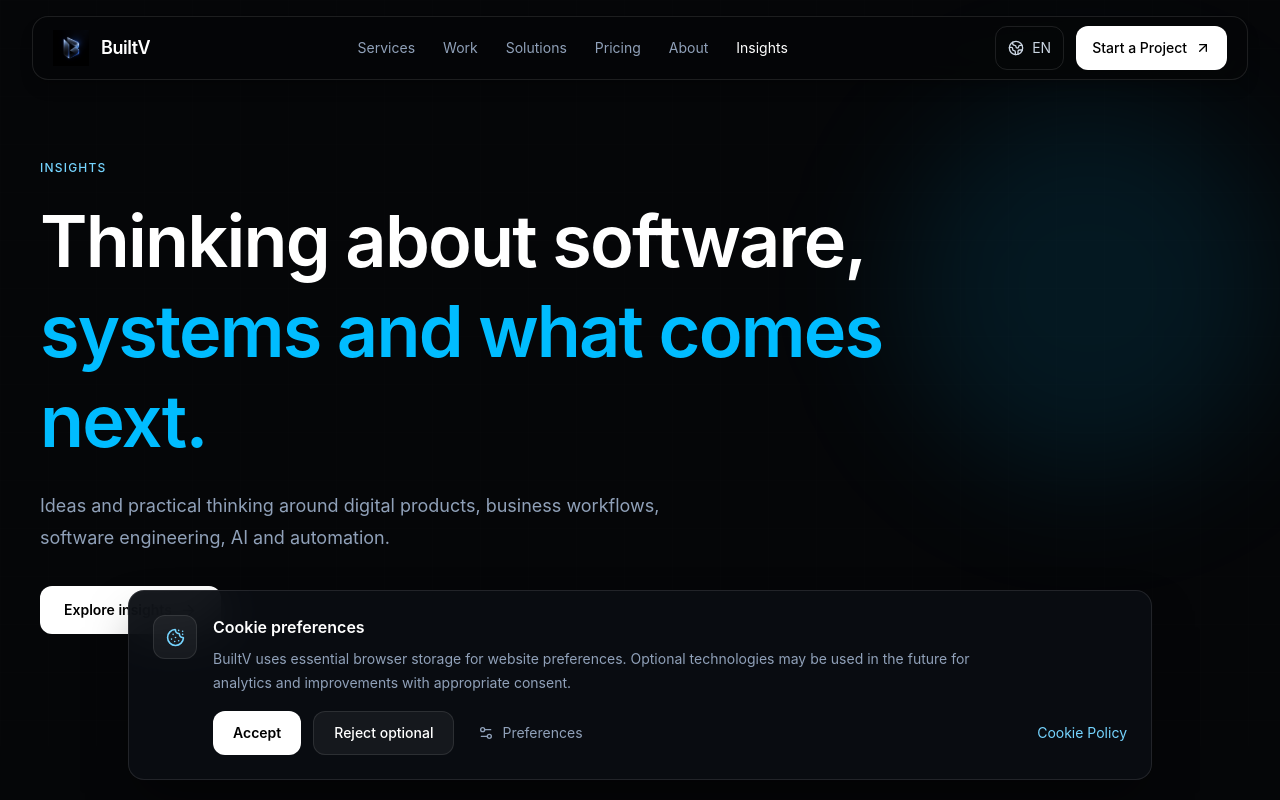
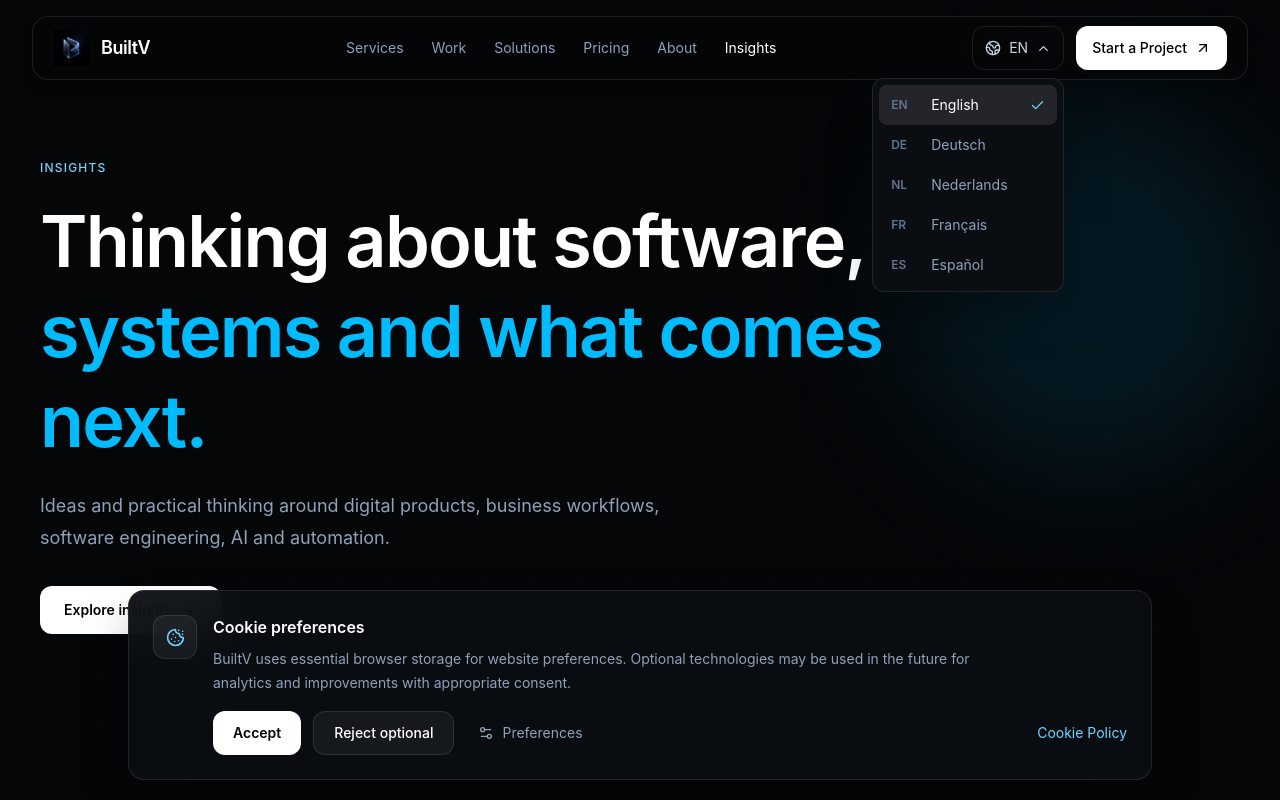
Before and after one commit to vishalgoswami2007/BuiltV, a React (Vite) app: page /insights in a window 1280 px wide. Both pictures are taken after a click on the button "EN". Shown: the top 800 px of the page. Built offline with nearby package versions, Linux system fonts and the light colour scheme.

Commit message:
feat: connect responsive language selector

```diff
--- a/src/components/layout/Navbar.tsx
+++ b/src/components/layout/Navbar.tsx
@@ -1,9 +1,10 @@
 import { useState } from "react";
 import { Link, NavLink } from "react-router-dom";
-import { ArrowUpRight, Globe2, Menu, X } from "lucide-react";
+import { ArrowUpRight, Menu, X } from "lucide-react";
 
 import logo from "../../assets/logo/builtv-logo.png";
 import { navigationItems } from "../../data/navigation";
+import LanguageSelector from "../localization/LanguageSelector";
 
 function Navbar() {
   const [isOpen, setIsOpen] = useState(false);
@@ -15,7 +16,6 @@ function Navbar() {
           className="flex h-14 items-center justify-between rounded-2xl border border-white/10 bg-[#050608]/85 px-3 shadow-lg shadow-black/20 backdrop-blur-xl sm:h-16 sm:px-5"
           aria-label="Main navigation"
         >
-          {/* Logo */}
           <Link
             to="/"
             onClick={() => setIsOpen(false)}
@@ -33,7 +33,6 @@ function Navbar() {
             </span>
           </Link>
 
-          {/* Desktop Navigation */}
           <div className="hidden items-center gap-7 lg:flex">
             {navigationItems.map((item) => (
               <NavLink
@@ -53,16 +52,8 @@ function Navbar() {
             ))}
           </div>
 
-          {/* Desktop Actions */}
           <div className="hidden items-center gap-3 lg:flex">
-            <button
-              type="button"
-              className="flex min-h-11 items-center gap-2 rounded-xl border border-white/10 px-3 py-2 text-sm text-slate-300 transition-colors hover:border-white/20 hover:text-white"
-              aria-label="Change language"
-            >
-              <Globe2 size={16} />
-              EN
-            </button>
+            <LanguageSelector />
 
             <Link
               to="/contact"
@@ -73,7 +64,6 @@ function Navbar() {
             </Link>
           </div>
 
-          {/* Mobile Menu Button */}
           <button
             type="button"
             onClick={() => setIsOpen((current) => !current)}
@@ -86,7 +76,6 @@ function Navbar() {
           </button>
         </nav>
 
-        {/* Mobile Navigation */}
         {isOpen && (
           <div
             id="mobile-navigation"
@@ -113,14 +102,12 @@ function Navbar() {
             </div>
 
             <div className="mt-3 border-t border-white/10 pt-3 sm:mt-4 sm:pt-4">
-              <button
-                type="button"
-                className="mb-3 flex min-h-12 w-full items-center gap-2 rounded-xl border border-white/10 px-4 py-3 text-sm text-slate-300 transition hover:border-white/20 hover:text-white"
-                aria-label="Change language"
-              >
-                <Globe2 size={16} />
-                English
-              </button>
+              <div className="mb-3">
+                <LanguageSelector
+                  mobile
+                  onLanguageChange={() => setIsOpen(false)}
+                />
+              </div>
 
               <Link
                 to="/contact"
--- a/src/components/localization/LanguageSelector.tsx
+++ b/src/components/localization/LanguageSelector.tsx
@@ -1,27 +1,161 @@
-import { useEffect } from "react";
+import { useEffect, useRef, useState } from "react";
+import { Check, ChevronDown, Globe2 } from "lucide-react";
 import { useTranslation } from "react-i18next";
 
-const supportedLanguages = ["en", "de", "nl", "fr", "es"];
+const languages = [
+  {
+    code: "en",
+    short: "EN",
+    label: "English",
+  },
+  {
+    code: "de",
+    short: "DE",
+    label: "Deutsch",
+  },
+  {
+    code: "nl",
+    short: "NL",
+    label: "Nederlands",
+  },
+  {
+    code: "fr",
+    short: "FR",
+    label: "Français",
+  },
+  {
+    code: "es",
+    short: "ES",
+    label: "Español",
+  },
+];
 
-function LocaleSync() {
+type LanguageSelectorProps = {
+  mobile?: boolean;
+  onLanguageChange?: () => void;
+};
+
+function LanguageSelector({
+  mobile = false,
+  onLanguageChange,
+}: LanguageSelectorProps) {
   const { i18n } = useTranslation();
 
+  const [isOpen, setIsOpen] = useState(false);
+
+  const containerRef = useRef<HTMLDivElement>(null);
+
+  const currentLanguage =
+    languages.find((language) =>
+      i18n.language.toLowerCase().startsWith(language.code),
+    ) ?? languages[0];
+
   useEffect(() => {
-    const savedLanguage = localStorage.getItem("builtv-language");
+    const handleOutsideClick = (event: MouseEvent) => {
+      if (
+        containerRef.current &&
+        !containerRef.current.contains(event.target as Node)
+      ) {
+        setIsOpen(false);
+      }
+    };
 
-    const selectedLanguage =
-      savedLanguage && supportedLanguages.includes(savedLanguage)
-        ? savedLanguage
-        : "en";
+    document.addEventListener("mousedown", handleOutsideClick);
 
-    if (i18n.language !== selectedLanguage) {
-      void i18n.changeLanguage(selectedLanguage);
-    }
+    return () => {
+      document.removeEventListener("mousedown", handleOutsideClick);
+    };
+  }, []);
 
-    document.documentElement.setAttribute("lang", selectedLanguage);
-  }, [i18n]);
+  const handleLanguageChange = async (languageCode: string) => {
+    localStorage.setItem("builtv-language", languageCode);
 
-  return null;
+    await i18n.changeLanguage(languageCode);
+
+    setIsOpen(false);
+
+    onLanguageChange?.();
+  };
+
+  return (
+    <div
+      ref={containerRef}
+      className={mobile ? "relative w-full" : "relative"}
+    >
+      <button
+        type="button"
+        onClick={() => setIsOpen((current) => !current)}
+        aria-haspopup="listbox"
+        aria-expanded={isOpen}
+        aria-label="Change language"
+        className={`flex min-h-11 items-center gap-2 rounded-xl border border-white/10 text-sm text-slate-300 transition hover:border-white/20 hover:bg-white/5 hover:text-white ${
+          mobile
+            ? "w-full justify-between px-4 py-3"
+            : "px-3 py-2"
+        }`}
+      >
+        <span className="flex items-center gap-2">
+          <Globe2 size={16} />
+
+          <span>
+            {mobile ? currentLanguage.label : currentLanguage.short}
+          </span>
+        </span>
+
+        <ChevronDown
+          size={15}
+          className={`transition-transform duration-200 ${
+            isOpen ? "rotate-180" : ""
+          }`}
+        />
+      </button>
+
+      {isOpen && (
+        <div
+          role="listbox"
+          aria-label="Select language"
+          className={`absolute overflow-hidden rounded-xl border border-white/10 bg-[#0A0D12] p-1.5 shadow-2xl shadow-black/40 backdrop-blur-xl ${
+            mobile
+              ? "bottom-full left-0 right-0 mb-2"
+              : "right-0 top-full mt-2 w-48"
+          }`}
+        >
+          {languages.map((language) => {
+            const isActive = currentLanguage.code === language.code;
+
+            return (
+              <button
+                key={language.code}
+                type="button"
+                role="option"
+                aria-selected={isActive}
+                onClick={() => {
+                  void handleLanguageChange(language.code);
+                }}
+                className={`flex w-full items-center justify-between rounded-lg px-3 py-2.5 text-left text-sm transition ${
+                  isActive
+                    ? "bg-white/10 text-white"
+                    : "text-slate-400 hover:bg-white/5 hover:text-white"
+                }`}
+              >
+                <span className="flex items-center gap-3">
+                  <span className="w-7 text-xs font-semibold text-slate-500">
+                    {language.short}
+                  </span>
+
+                  <span>{language.label}</span>
+                </span>
+
+                {isActive && (
+                  <Check size={15} className="text-sky-300" />
+                )}
+              </button>
+            );
+          })}
+        </div>
+      )}
+    </div>
+  );
 }
 
-export default LocaleSync;
+export default LanguageSelector;
```
